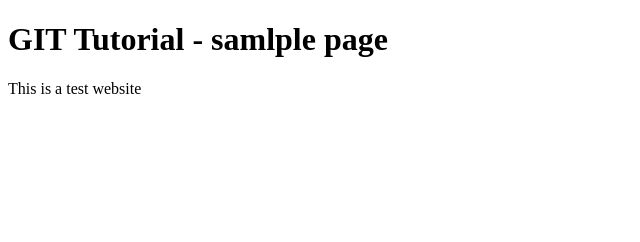
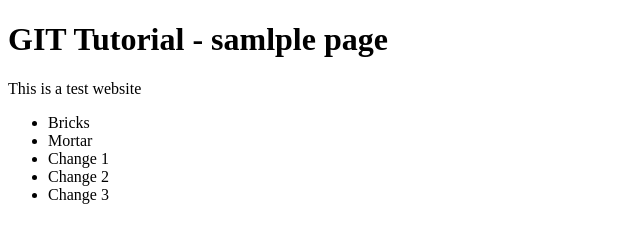
Before and after one commit to davetjf/gitTutorial, a plain HTML site: page index.html in a window 1280 px wide. Shown: the whole page, without its empty margins (0-640 px from the left). Drawn offline with Linux system fonts and the light colour scheme.

Commit message:
new changes to list

```diff
--- a/index.html
+++ b/index.html
@@ -17,7 +17,15 @@
         <![endif]-->
         <h1>GIT Tutorial - samlple page</h1>
         <p>This is a test website</p>
-
+        <div>
+            <ul>
+                <li>Bricks</li>
+                <li>Mortar</li>
+                <li>Change 1</li>
+                <li>Change 2</li>
+                <li>Change 3</li>
+            </ul>
+        </div>
         <script src="" async defer></script>
     </body>
 </html>
```
